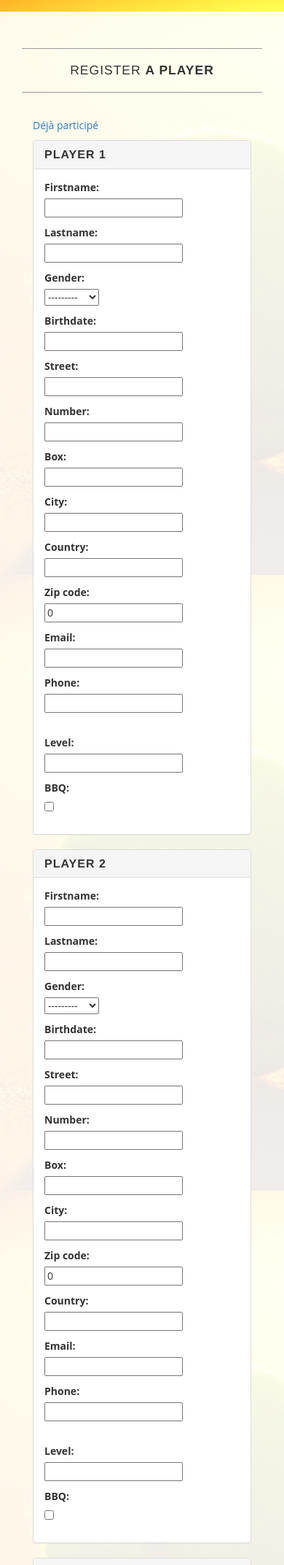
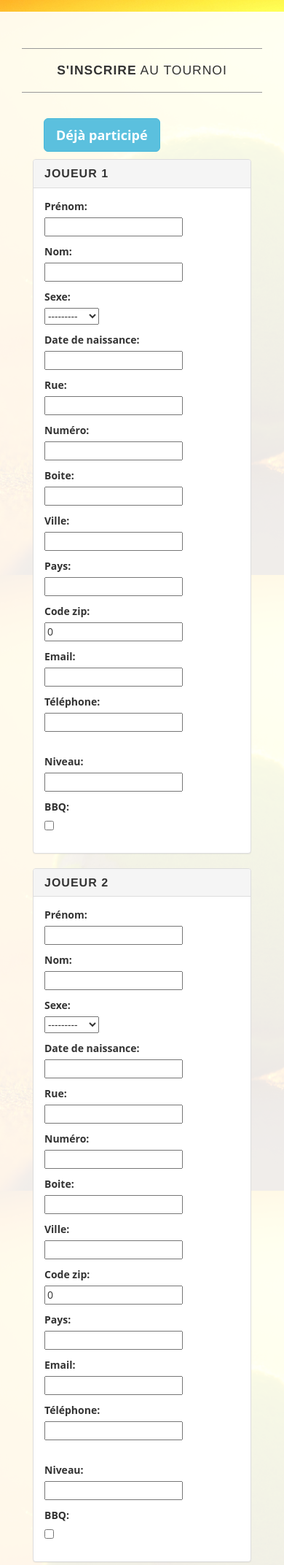
Before and after one commit to ivanahad/sep2015E, a Django app: template sep2015E/templates/players/register.html in a window 390 px wide; the page is wider, and only the part inside the window is pictured. Shown: the part 56-2201 px from the top of that part at 73% size. Run offline with Django 3.2, Linux system fonts and the light colour scheme; the template is opened without the code that fills it: values that come from a table or form of the project are taken from there, others are empty; parts of the project's set-up code (start-up, migrations or seed data) failed here and were passed over; some libraries are stand-ins or nearby versions.

Commit message:
update register.html

```diff
--- a/sep2015E/templates/players/register.html
+++ b/sep2015E/templates/players/register.html
@@ -15,38 +15,71 @@
 		<div class="col-lg-12">
 			<hr>
 
-			<h2 class="intro-text text-center">Register
-				<strong>a player</strong>
+			<h2 class="intro-text text-center">
+				<strong>S'inscrire</strong> au tournoi
 			</h2>
 
 			<hr>
 			<div class="panel-body">
-
-				<a href="#emailModal">Déjà participé</a></p>
-				<div id="emailModal" class="modalDialog">
-					<div>
-						<a href="#close" title="Close" class="close">X</a>
+				<div class="col-md-2 col-md-offset-5">
+					<button  type="button" class="btn btn-info btn-lg" data-toggle="modal" data-target="#emailModal"><strong>Déjà participé</strong></button></p>
+				</div>
+				<div id="emailModal" class="modal fade" role="dialog">
+					<div class="modal-dialog">
+						<div class="modal-content">
+							<div class="modal-header">
+								<button type="button" class="close" data-dismiss="modal">&times;</button>
+								<h4 class="modal-title">Utilisez vos emails des précédents tournois.</h4>
+							</div>
+							<div class="modal-body">
 								<form action="{% url "players.views.filled_registration"  %}" method="post">
 									{% csrf_token %}
-							{{ email1.as_p }}
-							{{ email2.as_p }}
+									<div class="row field">
+
+										<div class="col-sm-4">
+											<label for="id_firstname">Email du joueur 1:</label>
+										</div>
+										<div class="col-sm-4">
+											{{ email1.email }}
+										</div>
+										<div class="col-sm-4 required">
+											{{ email1.emailerrors }}
+										</div>
+									</div>
+									<div class="row field">
+										<div class="col-sm-4">
+											<label for="id_firstname">Email du joueur 2:</label>
+										</div>
+										<div class="col-sm-4">
+											{{ email2.email }}
+										</div>
+										<div class="col-sm-4 required">
+											{{ email2.email.errors }}
+										</div>
+									</div>
 									<input type="submit" value="Envoyer" />
 								</form>
 							</div>
+							<div class="modal-footer">
+								<button type="button" class="btn btn-default" data-dismiss="modal">Close</button>
 							</div>
-
+						</div>
+					</div>
+				</div>
 				<form action="{% url "players.views.register" %}" method="post">
 					{% csrf_token %}
+					<div class = "row">
+						<div class="col-md-6">
 							<div class="panel panel-default">
 								<div class="panel-heading">
-							<h4 class="panel-title">Player 1</h4>
+									<h4 class="panel-title">Joueur 1</h4>
 								</div>
 
 								<div class="panel-body">
 									{{ usr1.non_field_errors }}
 									<div class="row field">
 										<div class="col-sm-4">
-									<label for="id_firstname">Firstname:</label>
+											<label for="id_firstname">Prénom:</label>
 										</div>
 										<div class="col-sm-4">
 											{{ usr1.firstname }}
@@ -58,7 +91,7 @@
 
 									<div class="row field">
 										<div class="col-sm-4">
-									<label for="id_lastname">Lastname:</label>
+											<label for="id_lastname">Nom:</label>
 										</div>
 										<div class="col-sm-4">
 											{{ usr1.lastname }}
@@ -70,7 +103,7 @@
 
 									<div class="row field">
 										<div class="col-sm-4">
-									<label for="id_lastname">Gender:</label>
+											<label for="id_lastname">Sexe:</label>
 										</div>
 										<div class="col-sm-4">
 											{{ usr1.gender }}
@@ -82,7 +115,7 @@
 
 									<div class="row field">
 										<div class="col-sm-4">
-									<label for="id_lastname">Birthdate:</label>
+											<label for="id_lastname">Date de naissance:</label>
 										</div>
 										<div class="col-sm-4">
 											{{ usr1.birthdate }}
@@ -94,7 +127,7 @@
 
 									<div class="row field">
 										<div class="col-sm-4">
-									<label for="id_address">Street:</label>
+											<label for="id_address">Rue:</label>
 										</div>
 										<div class="col-sm-4">
 											{{ usr1.address_street }}
@@ -106,7 +139,7 @@
 
 									<div class="row field">
 										<div class="col-sm-4">
-									<label for="id_address">Number:</label>
+											<label for="id_address">Numéro:</label>
 										</div>
 										<div class="col-sm-4">
 											{{ usr1.address_number }}
@@ -118,7 +151,7 @@
 
 									<div class="row field">
 										<div class="col-sm-4">
-									<label for="id_address">Box:</label>
+											<label for="id_address">Boite:</label>
 										</div>
 										<div class="col-sm-4">
 											{{ usr1.address_box }}
@@ -130,7 +163,7 @@
 
 									<div class="row field">
 										<div class="col-sm-4">
-									<label for="id_city">City:</label>
+											<label for="id_city">Ville:</label>
 										</div>
 										<div class="col-sm-4">
 											{{ usr1.city }}
@@ -142,7 +175,7 @@
 
 									<div class="row field">
 										<div class="col-sm-4">
-									<label for="id_country">Country:</label>
+											<label for="id_country">Pays:</label>
 										</div>
 										<div class="col-sm-4">
 											{{ usr1.country }}
@@ -154,7 +187,7 @@
 
 									<div class="row field">
 										<div class="col-sm-4">
-									<label for="id_zipcode">Zip code:</label>
+											<label for="id_zipcode">Code zip:</label>
 										</div>
 										<div class="col-sm-4">
 											{{ usr1.zipcode }}
@@ -178,7 +211,7 @@
 
 									<div class="row field">
 										<div class="col-sm-4">
-									<label for="id_phone">Phone:</label>
+											<label for="id_phone">Téléphone:</label>
 										</div>
 										<div class="col-sm-4">
 											{{ usr1.phone }}
@@ -193,7 +226,7 @@
 
 									<div class="row field">
 										<div class="col-sm-4">
-									<label for="id_level">Level:</label>
+											<label for="id_level">Niveau:</label>
 										</div>
 										<div class="col-sm-4">
 											{{ reg1.level }}
@@ -217,17 +250,19 @@
 
 								</div>
 							</div>
+						</div>
+						<div class="col-md-6">
 
 							<div class="panel panel-default">
 								<div class="panel-heading">
-							<h4 class="panel-title">Player 2</h4>
+									<h4 class="panel-title">Joueur 2</h4>
 								</div>
 
 								<div class="panel-body">
 									{{ usr2.non_field_errors }}
 									<div class="row field">
 										<div class="col-sm-4">
-									<label for="id_firstname">Firstname:</label>
+											<label for="id_firstname">Prénom:</label>
 										</div>
 										<div class="col-sm-4">
 											{{ usr2.firstname }}
@@ -239,7 +274,7 @@
 
 									<div class="row field">
 										<div class="col-sm-4">
-									<label for="id_lastname">Lastname:</label>
+											<label for="id_lastname">Nom:</label>
 										</div>
 										<div class="col-sm-4">
 											{{ usr2.lastname }}
@@ -251,7 +286,7 @@
 
 									<div class="row field">
 										<div class="col-sm-4">
-									<label for="id_lastname">Gender:</label>
+											<label for="id_lastname">Sexe:</label>
 										</div>
 										<div class="col-sm-4">
 											{{ usr2.gender }}
@@ -263,7 +298,7 @@
 
 									<div class="row field">
 										<div class="col-sm-4">
-									<label for="id_lastname">Birthdate:</label>
+											<label for="id_lastname">Date de naissance:</label>
 										</div>
 										<div class="col-sm-4">
 											{{ usr2.birthdate }}
@@ -275,7 +310,7 @@
 
 									<div class="row field">
 										<div class="col-sm-4">
-									<label for="id_address">Street:</label>
+											<label for="id_address">Rue:</label>
 										</div>
 										<div class="col-sm-4">
 											{{ usr2.address_street }}
@@ -287,7 +322,7 @@
 
 									<div class="row field">
 										<div class="col-sm-4">
-									<label for="id_address">Number:</label>
+											<label for="id_address">Numéro:</label>
 										</div>
 										<div class="col-sm-4">
 											{{ usr2.address_number }}
@@ -299,7 +334,7 @@
 
 									<div class="row field">
 										<div class="col-sm-4">
-									<label for="id_address">Box:</label>
+											<label for="id_address">Boite:</label>
 										</div>
 										<div class="col-sm-4">
 											{{ usr2.address_box }}
@@ -311,7 +346,7 @@
 
 									<div class="row field">
 										<div class="col-sm-4">
-									<label for="id_city">City:</label>
+											<label for="id_city">Ville:</label>
 										</div>
 										<div class="col-sm-4">
 											{{ usr2.city }}
@@ -323,7 +358,7 @@
 
 									<div class="row field">
 										<div class="col-sm-4">
-									<label for="id_zipcode">Zip code:</label>
+											<label for="id_zipcode">Code zip:</label>
 										</div>
 										<div class="col-sm-4">
 											{{ usr2.zipcode }}
@@ -335,7 +370,7 @@
 
 									<div class="row field">
 										<div class="col-sm-4">
-									<label for="id_country">Country:</label>
+											<label for="id_country">Pays:</label>
 										</div>
 										<div class="col-sm-4">
 											{{ usr2.country }}
@@ -359,7 +394,7 @@
 
 									<div class="row field">
 										<div class="col-sm-4">
-									<label for="id_phone">Phone:</label>
+											<label for="id_phone">Téléphone:</label>
 										</div>
 										<div class="col-sm-4">
 											{{ usr2.phone }}
@@ -374,7 +409,7 @@
 
 									<div class="row field">
 										<div class="col-sm-4">
-									<label for="id_level">Level:</label>
+											<label for="id_level">Niveau:</label>
 										</div>
 										<div class="col-sm-4">
 											{{ reg2.level }}
@@ -398,6 +433,8 @@
 								</div>
 
 							</div>
+						</div>
+					</div>
 
 					<div class="panel panel-default">
 						<div class="panel-heading">
@@ -419,7 +456,7 @@
 
 							<div class="row field">
 								<div class="col-sm-4">
-									<label for="id_bbq">Payment:</label>
+									<label for="id_bbq">Moyen de paiement:</label>
 								</div>
 								<div class="col-sm-4">
 									{{ pair.payment_method }}
@@ -431,7 +468,7 @@
 
 							<div class="row field">
 								<div class="col-sm-4">
-									<label for="id_bbq">Comment:</label>
+									<label for="id_bbq">Commentaires:</label>
 								</div>
 								<div class="col-sm-4">
 									{{ pair.comment }}
```
Lines whose indentation alone changed are shown as unchanged.
